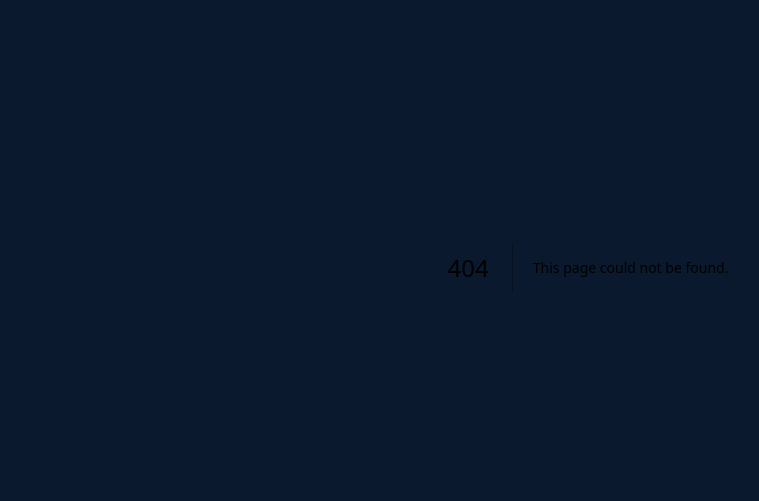
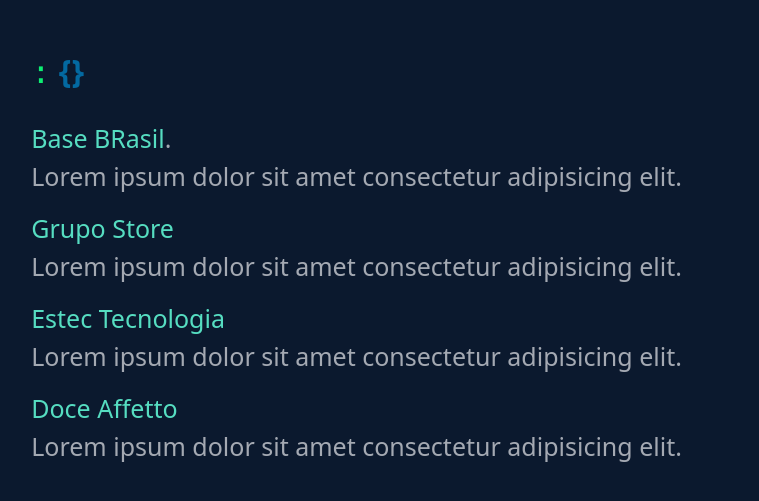
Before and after one commit to andpeicunha/portfolio-nextjs, a Next.js app: page /work in a window 1280 px wide. Before the commit this address had no page. Shown: the part 133-634 px from the top of the page, without its empty margins (52-811 px from the left). Built offline with nearby package versions, Linux system fonts and the light colour scheme.

Commit message:
new section

```diff
--- /dev/null
+++ b/app/work/page.tsx
@@ -0,0 +1,62 @@
+"use client";
+import React, { useEffect } from "react";
+import { useAnimation, motion, Variants } from "framer-motion";
+import { useInView } from "react-intersection-observer";
+
+type TituloPag = {
+  numero?: string;
+  titulo?: string;
+};
+
+export default function SectionPageWork(props: TituloPag) {
+  const squareVariants = {
+    visible: {
+      opacity: 1,
+      scale: 1,
+      transition: { ease: "easeOut", duration: 0.6, y: 0 },
+    },
+    hidden: { opacity: 0, scale: 0.8, y: 100 },
+  };
+
+  const controls = useAnimation();
+  const [ref, inView] = useInView();
+  useEffect(() => {
+    if (inView) {
+      controls.start("visible");
+    }
+  }, [controls, inView]);
+  return (
+    <motion.div
+      ref={ref}
+      animate={controls}
+      initial="hidden"
+      variants={squareVariants}
+      className="section-pages"
+    >
+      {/* titulo página */}
+      <div className="mt-20">
+        <span className="text-verde-ti-1 font-mono text-titulo2">
+          {props.numero}:
+        </span>
+        <span className="text-sky-700 font-bold text-titulo2">{" {"}</span>
+        <span className="text-titulo2">{props.titulo}</span>
+        <span className="text-sky-700 font-bold text-titulo2">{"}"}</span>
+      </div>
+
+      {/* texto corpo */}
+      <div className="txt-corpo text-gray-200/70 mt-6">
+        <span className="text-verde-ti-vivo">Base BRasil</span>.
+        <br /> Lorem ipsum dolor sit amet consectetur adipisicing elit.
+        <p />
+        <span className="text-verde-ti-vivo">Grupo Store</span>
+        <br /> Lorem ipsum dolor sit amet consectetur adipisicing elit.
+        <p />
+        <span className="text-verde-ti-vivo">Estec Tecnologia</span>
+        <br /> Lorem ipsum dolor sit amet consectetur adipisicing elit.
+        <p />
+        <span className="text-verde-ti-vivo">Doce Affetto</span>
+        <br /> Lorem ipsum dolor sit amet consectetur adipisicing elit.
+      </div>
+    </motion.div>
+  );
+}
```
